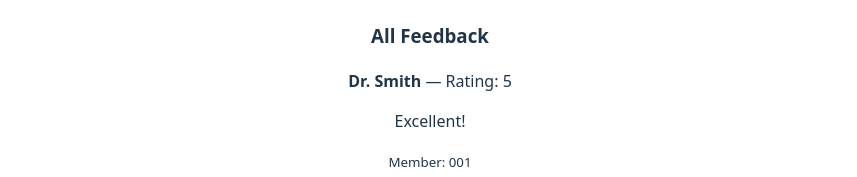
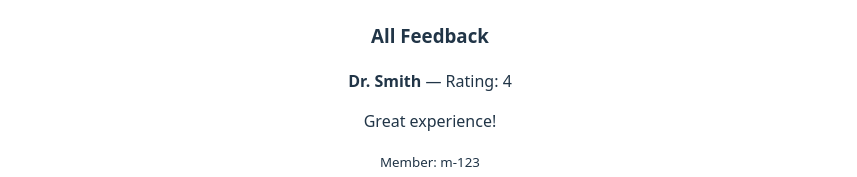
Before and after one commit to York-Solutions-B2E/tsg-9.27-TheAvengers-frontend-feedback-ui, a React (Vite) app: page /feedbackList in a window 1280 px wide. Shown: the part 613-790 px from the top of the page, without its empty margins (210-1067 px from the left). Built offline with nearby package versions, Linux system fonts and the light colour scheme.

Commit message:
moved FeedbackById comp to FeedbackByIdPage. mock data works for all pages

```diff
--- a/src/App.jsx
+++ b/src/App.jsx
@@ -4,9 +4,9 @@ import './App.css'
 import { Routes, Route } from "react-router-dom";
 
 import SubmitFeedbackPage from './pages/SubmitFeedbackPage/SubmitFeedbackPage'
-import MyFeedbackPage from './pages/MyFeedbackPage/MyFeedbackPage'
+import FeedbackListPage from './pages/FeedbackListPage/FeedbackListPage';
 import Nav from './Nav/Nav'
-import FeedbackById from './FeedbackById/FeedbackById';
+import FeedbackByIdPage from './pages/FeedbackByIdPage/FeedbackByIdPage';
 
 function App() {
 
@@ -22,8 +22,8 @@ function App() {
       <Nav />
       <Routes>
         <Route path="/feedbackForm" element={<SubmitFeedbackPage />} />
-        <Route path="/feedbackList" element={<MyFeedbackPage />} />
-        <Route path="/feedbackById" element={<FeedbackById />} />
+        <Route path="/feedbackList" element={<FeedbackListPage />} />
+        <Route path="/feedbackByIdPage" element={<FeedbackByIdPage />} />
       </Routes>
     </div>
   )
--- a/src/Mocking/FeedbackContext.jsx
+++ b/src/Mocking/FeedbackContext.jsx
@@ -1,25 +1,53 @@
 import { createContext, useContext, useState } from 'react';
 
-// 1️⃣ Create a new context
+//  Create a new context
 const FeedbackContext = createContext();
 
-// 2️⃣ Custom hook for easy access
+// Custom hook for easy access
 export function useFeedback() {
   return useContext(FeedbackContext);
 }
 
-// 3️⃣ Provider component that wraps your app
+// Provider component that wraps your app
 export function FeedbackProvider({ children }) {
   // This is your global array of feedback
   const [feedbackList, setFeedbackList] = useState([
-    // You can start with an empty array or mock seed data
-    { memberId: '001', providerName: 'Dr. Smith', rating: 5, comment: 'Excellent!' }
+    {
+      id: '1',
+      memberId: 'm-123',
+      providerName: 'Dr. Smith',
+      rating: 4,
+      comment: 'Great experience!',
+      submittedAt: '2025-11-12T12:00:00Z'
+    },
+    {
+      id: '2',
+      memberId: 'm-999',
+      providerName: 'Dr. Lee',
+      rating: 5,
+      comment: 'Very friendly staff!',
+      submittedAt: '2025-11-12T13:00:00Z'
+    },
+    {
+      id: '3',
+      memberId: 'm-777',
+      providerName: 'Dr. Taylor',
+      rating: 3,
+      comment: 'Wait time was long but overall fine.',
+      submittedAt: '2025-11-12T14:30:00Z'
+    }
   ]);
 
   // Function for adding a new feedback item
   const addFeedback = (feedback) => {
     console.log('🧩 Adding feedback to global array:', feedback);
-    setFeedbackList((prev) => [...prev, feedback]);
+    const fakeId = String(feedbackList.length + 1);
+    const submittedAt = new Date().toISOString();
+
+    setFeedbackList((prev) => [
+      ...prev,
+      { id: fakeId, submittedAt, ...feedback }
+    ]);
   };
 
   return (
--- a/src/Nav/Nav.jsx
+++ b/src/Nav/Nav.jsx
@@ -10,7 +10,7 @@ function Nav() {
       <NavLink to="/feedbackList" className="nav-button">
         Feedback List
       </NavLink>
-        <NavLink to="/feedbackById" className="nav-button">
+        <NavLink to="/feedbackByIdPage" className="nav-button">
         Feedback by Id
       </NavLink>
     </div>
--- a/src/FeedbackById/FeedbackById.jsx
+++ b/src/components/FeedbackById/FeedbackById.jsx
@@ -1,27 +1,44 @@
+import { useFeedback } from '../../Mocking/FeedbackContext';
 import { useState } from 'react';
 import axios from 'axios'
 
 function FeedbackById( ) {
+    const { feedbackList } = useFeedback();
   const [feedbackId, setFeedbackId] = useState('');
   const [feedback, setFeedback] = useState(null);
   const [error, setError] = useState('');
 
-  const handleSearch = async (event) =>{
-    event.preventDefault();
+  // const handleSearch = async (event) =>{
+  //   event.preventDefault();
+  //   setError('');
+  //   setFeedback(null);
+
+  //   try {
+  //     const response = await axios.get(`http://localhost:8080/api/v1/feedback/${id}`);
+  //     setFeedback(response.data);
+  //   } catch (err) {
+  //     if (err.response && err.response.status === 400){
+  //       setError("Feedback not found");
+  //     } else {
+  //       setError("Error fetching feedback");
+  //     }
+  //   }
+  // }
+
+  //! code for mocking
+    const handleSearch = (e) => {
+    e.preventDefault();
     setError('');
     setFeedback(null);
 
-    try {
-      const response = await axios.get(`http://localhost:8080/api/v1/feedback/${id}`);
-      setFeedback(response.data);
-    } catch (err) {
-      if (err.response && err.response.status === 400){
-        setError("Feedback not found");
-      } else {
-        setError("Error fetching feedback");
-      }
+    const found = feedbackList.find((f) => f.id === feedbackId.trim());
+
+    if (found) {
+      setFeedback(found);
+    } else {
+      setError('Feedback not found.');
     }
-  }
+  };
 
   return (
      <div className='FeedbackById'>
@@ -33,6 +50,7 @@ function FeedbackById( ) {
         value={feedbackId}
         onChange={(e)=> setFeedbackId(e.target.value)}
         />
+     <button type="submit">Submit</button>
       </form>
       {/* {error && <p style={{ color: 'red' }}>{error}</p>} */}
         {feedback && (
--- a/src/components/FeedbackForm/FeedbackForm.jsx
+++ b/src/components/FeedbackForm/FeedbackForm.jsx
@@ -6,17 +6,12 @@ import { useFeedback } from '../../Mocking/FeedbackContext';
 
 function FeedbackForm() {
 
-  //? Mock data to be deleted later
-
-  const { addFeedback } = useFeedback();
-
   const [newFeedback, setNewFeedback] = useState({ memberId: '', providerName: '', rating: '', comment: '' })
   const [errors, setErrors] = useState({});
 
-  //!This is for actual functionality
+  //? This is for actual functionality
   // const submitFeedback = async (event) => {
   //   event.preventDefault();
-
 
   //   const validationErrors = validate();
   //   if (Object.keys(validationErrors).length > 0) {
@@ -28,7 +23,6 @@ function FeedbackForm() {
   //     const response = await axios.post("http://localhost:8080/api/v1/feedback", newFeedback);
   //     console.log("Feedback submitted: ", response.data);
 
-  //     //? can maybe refactor without memberId...
   //     setNewFeedback({ memberId: '', providerName: '', rating: 0, comment: '' });
   //     setErrors({});
   //   } catch (err) {
@@ -59,6 +53,8 @@ function FeedbackForm() {
     return errs;
   };
 
+  //! code for mocking
+  const { addFeedback } = useFeedback();
   const submitFeedback = (event) => {
     event.preventDefault();
 
@@ -67,7 +63,7 @@ function FeedbackForm() {
       setErrors(validationErrors);
       return; // stop submission
     }
-    // addFeedback(newFeedback); // your global array function
+    addFeedback(newFeedback); // your global array function
     setNewFeedback({ memberId: '', providerName: '', rating: 0, comment: '' });
     setErrors({});
   };
--- /dev/null
+++ b/src/pages/FeedbackByIdPage/FeedbackByIdPage.jsx
@@ -0,0 +1,12 @@
+import FeedbackById from "../../components/FeedbackById/FeedbackById";
+
+function FeedbackByIdPage( ) {
+
+  return (
+     <div className='FeedbackByIdPage'>
+      <FeedbackById/>
+    </div>
+  );
+  }
+
+export default FeedbackByIdPage;
--- a/src/pages/MyFeedbackPage/MyFeedbackPage.jsx
+++ b/src/pages/FeedbackListPage/FeedbackListPage.jsx
@@ -1,14 +1,13 @@
 import FeedbackList from "../../components/FeedbackList/FeedbackList";
 
-
-function MyFeedbackPage( ) {
+function FeedbackListPage( ) {
 
   return (
-     <div className='MyFeedbackPage'>
+     <div className='FeedbackListPage'>
       Feedback list
       <FeedbackList/>
     </div>
   );
   }
 
-export default MyFeedbackPage;
+export default FeedbackListPage;
```
Also changed, not shown: project-structure.txt.
